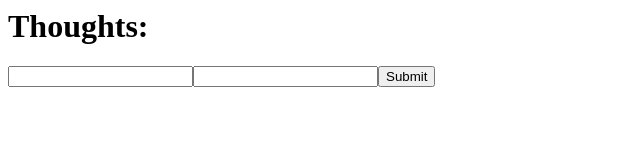
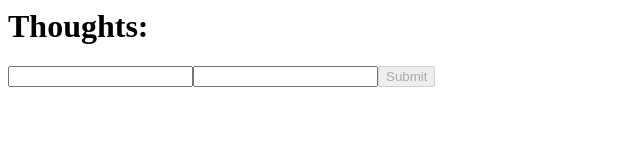
Before and after one commit to tatran5/cis197-hw4, a React (Vite) app: page / in a window 1280 px wide. Shown: the top 160 px of the page, without its empty margins (0-640 px from the left). Built offline with nearby package versions, Linux system fonts and the light colour scheme.

Commit message:
prevent user from submitting with an empty field

```diff
--- a/src/components/App.js
+++ b/src/components/App.js
@@ -14,7 +14,7 @@ const InputReply = ({depth, replies, setReplies}) => {
     <div className='input reply'>
       <input onChange={e => {setInputName(e.target.value)}}/>
       <input onChange={e => {setInputContent(e.target.value)}}/>
-      <button onClick={e => deleteInputReply(depth, setReplies)}>Submit</button>
+      <button disabled={inputName.length === 0 || inputContent.length === 0} onClick={e => deleteInputReply(depth, setReplies)}>Submit</button>
     </div>
   )
 }
@@ -69,7 +69,7 @@ const App = () => {
       <h1>Thoughts:</h1>
       <input value={inputName} onChange={e => {console.log(e.target.value); setInputName(e.target.value)}}/>
       <input value={inputContent} onChange={e => {setInputContent(e.target.value)}}/>
-      <button onClick={e => updateRootPosts(rootPosts, inputName, inputContent)}>Submit</button>
+      <button disabled={inputName.length === 0 || inputContent.length === 0} onClick={e => updateRootPosts(rootPosts, inputName, inputContent)}>Submit</button>
       {rootPosts}
     </>
   )
```
